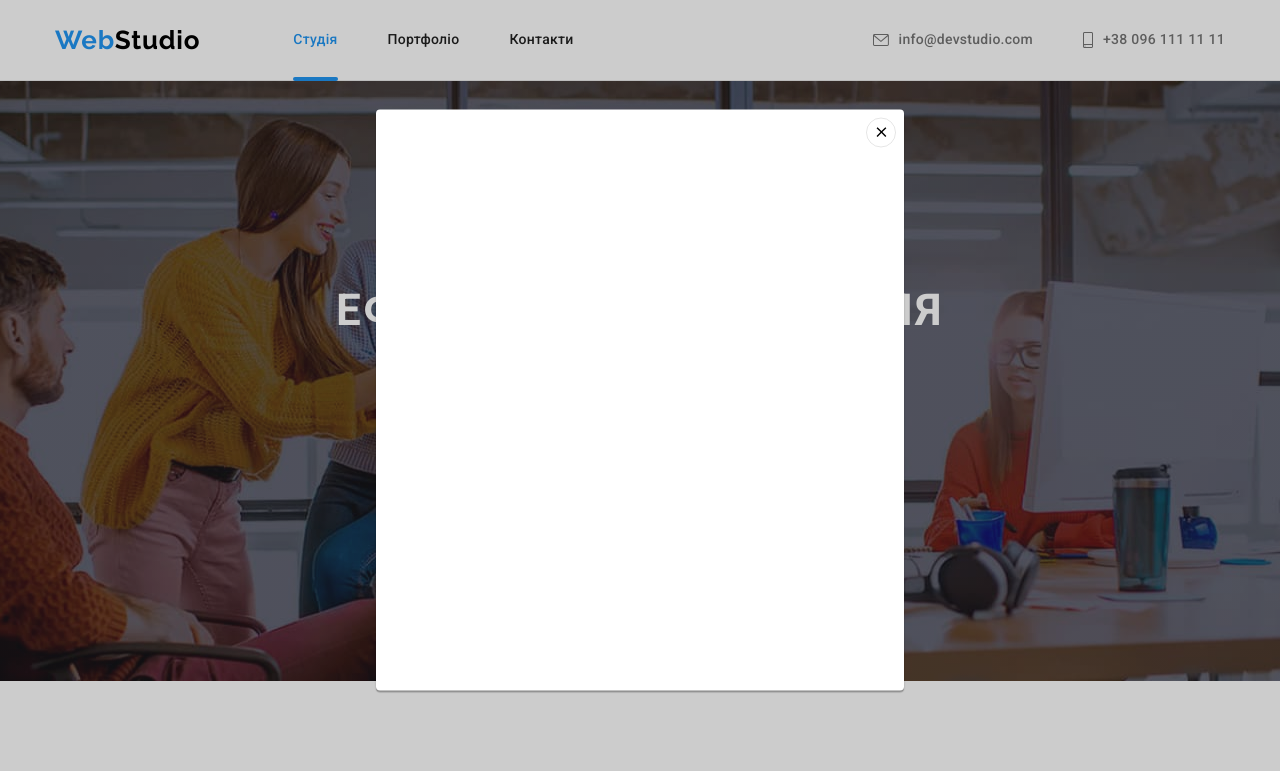
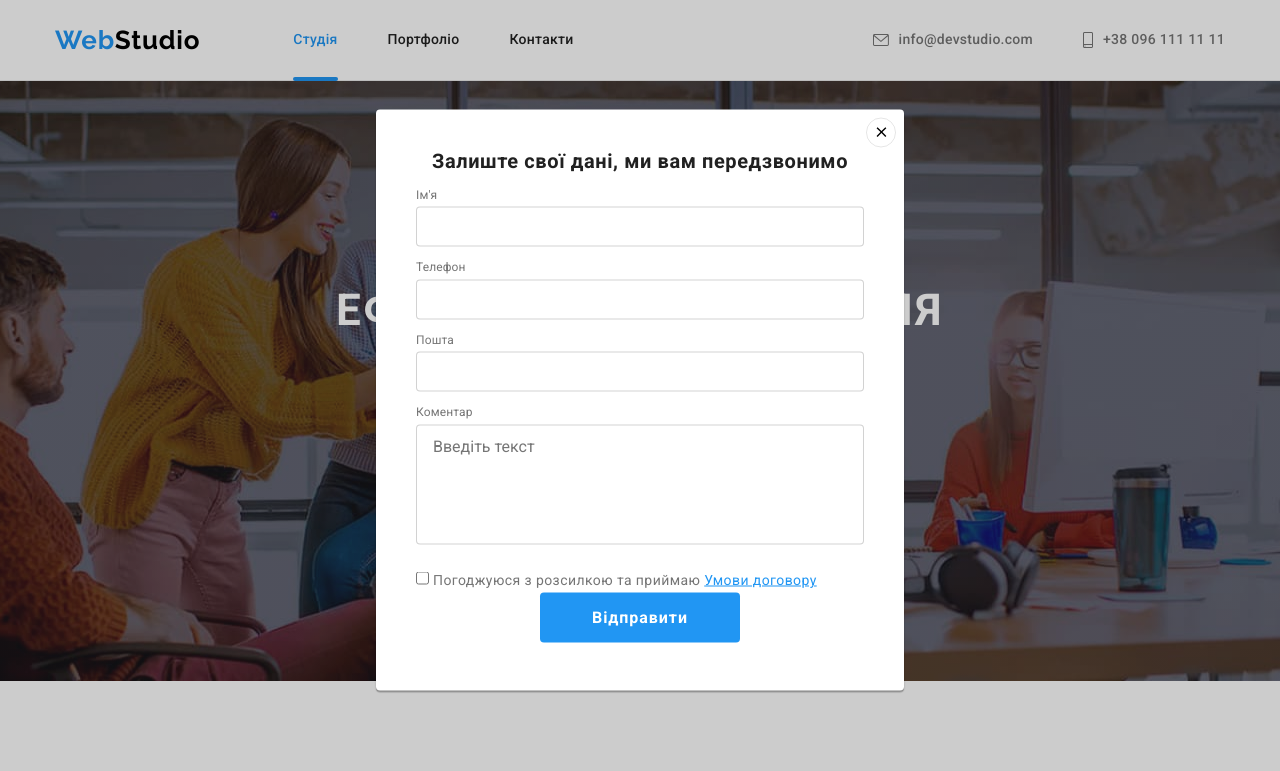
Before and after one commit to OksanaTryhub/goit-markup-hw-06, a plain HTML site: page index.html in a window 1280 px wide. Both pictures are taken after a click on the button "Замовити послугу". Shown: the top 771 px of the page. Drawn offline with nearby package versions, Linux system fonts and the light colour scheme.

Commit message:
Partially added form_2

```diff
--- a/css/styles.css
+++ b/css/styles.css
@@ -147,7 +147,6 @@ img {
   display: flex;
   align-items: center;
   transition: color 250ms cubic-bezier(0.4, 0, 0.2, 1);
-
 }
 .site-nav .link:hover,
 .site-nav .link:focus,
@@ -337,7 +336,7 @@ img {
   justify-content: center;
   color: #afb1b8;
   transition: background-color 250ms cubic-bezier(0.4, 0, 0.2, 1),
-  color 250ms cubic-bezier(0.4, 0, 0.2, 1);
+    color 250ms cubic-bezier(0.4, 0, 0.2, 1);
 }
 
 .team-member-soc-link:hover,
@@ -367,7 +366,7 @@ img {
   justify-content: center;
 
   transition: border-color 250ms cubic-bezier(0.4, 0, 0.2, 1),
-  fill 250ms cubic-bezier(0.4, 0, 0.2, 1);
+    fill 250ms cubic-bezier(0.4, 0, 0.2, 1);
 }
 
 .clients-title {
@@ -488,8 +487,8 @@ footer {
   box-shadow: none;
 
   transition: color 250ms cubic-bezier(0.4, 0, 0.2, 1),
-  background-color 250ms cubic-bezier(0.4, 0, 0.2, 1),
-  box-shadow 250ms cubic-bezier(0.4, 0, 0.2, 1);
+    background-color 250ms cubic-bezier(0.4, 0, 0.2, 1),
+    box-shadow 250ms cubic-bezier(0.4, 0, 0.2, 1);
 }
 
 .portfolio-menu-btn:hover,
@@ -545,7 +544,6 @@ footer {
     1px 4px 6px rgba(0, 0, 0, 0.16);
 }
 
-
 .portfolio-examples-link:hover .portfolio-overlay-text,
 .portfolio-examples-link:focus .portfolio-overlay-text {
   transform: translateY(0);
@@ -578,7 +576,7 @@ footer {
   background-color: rgba(0, 0, 0, 0.2);
   opacity: 1;
   transition: opacity 250ms cubic-bezier(0.4, 0, 0.2, 1),
-  visibility 250ms cubic-bezier(0.4, 0, 0.2, 1);
+    visibility 250ms cubic-bezier(0.4, 0, 0.2, 1);
 }
 
 .backdrop.is-hidden {
@@ -606,9 +604,7 @@ footer {
     0px 2px 1px rgba(0, 0, 0, 0.2);
   border-radius: 4px;
   transition: transform 250ms cubic-bezier(0.4, 0, 0.2, 1),
-    opacity 250ms cubic-bezier(0.4, 0, 0.2, 1),
-    box-shadow 250ms cubic-bezier(0.4, 0, 0.2, 1)
-    ;
+    opacity 250ms cubic-bezier(0.4, 0, 0.2, 1), box-shadow 250ms cubic-bezier(0.4, 0, 0.2, 1);
 }
 
 .modal-close {
@@ -632,3 +628,75 @@ footer {
 .modal-close:hover .icon-modal-close {
   fill: var(--accent-color);
 }
+
+.modal-form {
+  padding: 40px;
+}
+
+.modal-form-title {
+  font-weight: 700;
+  font-size: 20px;
+  line-height: 1.15;
+  letter-spacing: 0.03em;
+  margin-bottom: 12px;
+  text-align: center;
+  color: #212121;
+}
+
+.modal-form-input {
+  width: 100%;
+  height: 40px;
+  border: 1px solid rgba(33, 33, 33, 0.2);
+  border-radius: 4px;
+  margin-bottom: 10px;
+  margin-top: 4px;
+
+  padding: 11px 12px;
+
+  cursor: pointer;
+}
+
+.modal-form-label {
+  font-size: 12px;
+  line-height: 1.17;
+  letter-spacing: 0.01em;
+  color: var(--main-text-color);
+}
+
+.modal-form-btn {
+  font-weight: 700;
+  font-size: 16px;
+  line-height: 1.88;
+  display: block;
+  letter-spacing: 0.06em;
+  color: #ffffff;
+  background-color: var(--accent-color);
+  border: none;
+  margin: 0 auto;
+  padding: 10px 52px;
+}
+
+.modal-form-btn:hover,
+.modal-form-btn:focus {
+  background-color: #188ce8;
+}
+
+.textbox {
+  height: 120px;
+  resize: none;
+  padding: 12px 16px;
+  margin-bottom: 20px;
+}
+
+.confirm-label {
+  font-size: 14px;
+  line-height: 1.71;
+  letter-spacing: 0.03em;
+  color: var(--main-text-color);
+}
+
+.confirm-link {
+  color: var(--accent-color);
+}
+
+/* стилизовать placeholder */
--- a/index.html
+++ b/index.html
@@ -529,6 +529,34 @@
             <use href="./images/icons.svg#icon-modal-close"></use>
           </svg>
         </button>
+        <form class="modal-form">
+          <p class="modal-form-title">Залиште свої дані, ми вам передзвонимо</p>
+
+          <label for="name" class="modal-form-label">Ім'я</label>
+          <input type="text" id="name" class="modal-form-input" />
+
+          <label for="tel" class="modal-form-label">Телефон</label>
+          <input type="tel" id="tel" class="modal-form-input" />
+
+          <label for="mail" class="modal-form-label">Пошта</label>
+          <input type="email" id="mail" class="modal-form-input" />
+
+          <label for="comment" class="modal-form-label">Коментар</label>
+          <textarea
+            name="comment"
+            id="comment"
+            class="modal-form-input textbox"
+            placeholder="Введіть текст"
+          ></textarea>
+
+          <input type="checkbox" id="confirm" class=" " />
+          <label for="confirm" class="confirm-label"
+            >Погоджуюся з розсилкою та приймаю
+            <a href="" target="_blank" class="confirm-link">Умови договору</a>
+          </label>
+
+          <button type="submit" class="modal-form-btn button">Відправити</button>
+        </form>
       </div>
     </div>
 
```
